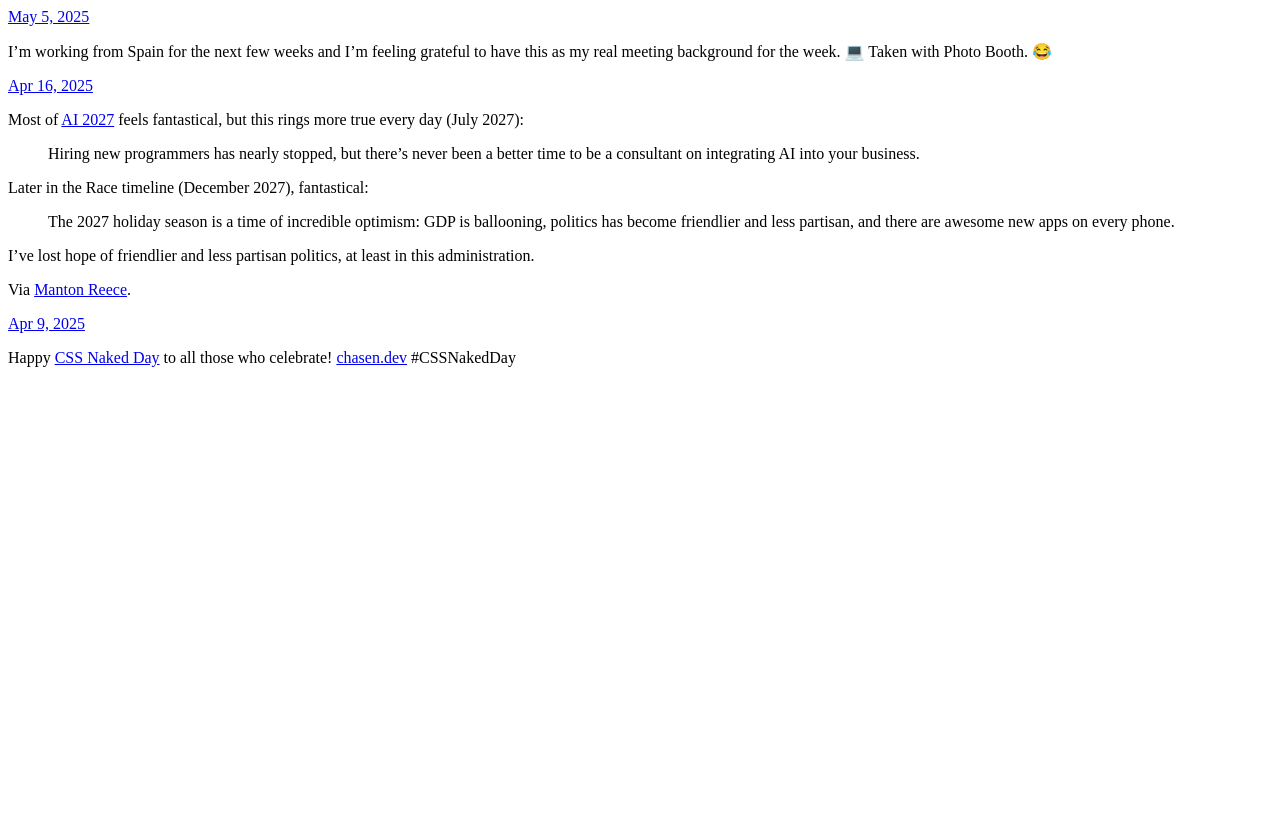
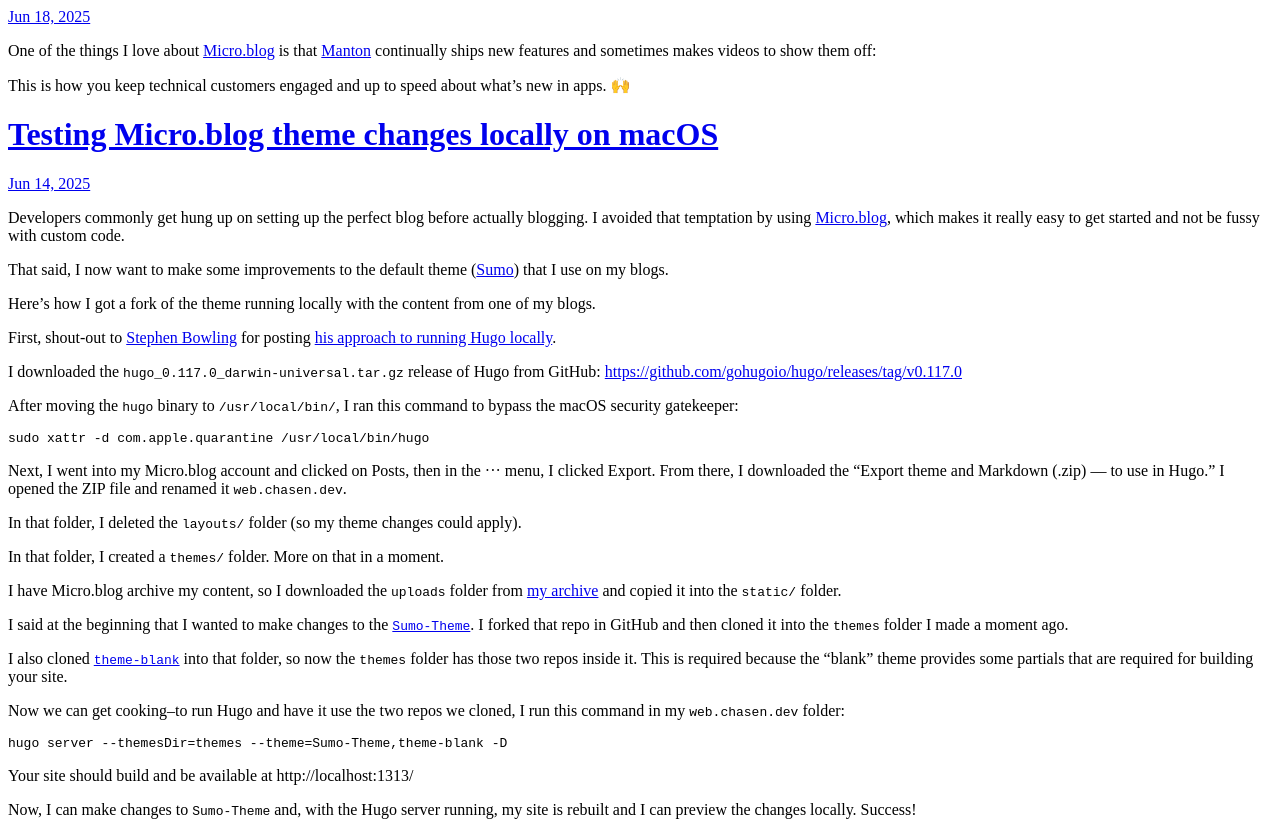
Before and after one commit to chasenlehara/web-archive, a plain HTML site: page index.html in a window 1280 px wide. Shown: the top 822 px of the page. Before the commit the page ends 800 px from the top, so only its background shows below. Drawn offline with Linux system fonts and the light colour scheme.

Commit message:
Archiving from Micro.blog.

```diff
--- a/index.html
+++ b/index.html
@@ -21,6 +21,48 @@
 <div class="h-feed">
 
 
+
+	  <div class="h-entry">
+
+
+		<a href="https://web.chasen.dev/2025/06/18/one-of-the-things-i.html" class="u-url"><time class="dt-published" datetime="2025-06-18 19:18:50 -0700">Jun 18, 2025</time></a>
+
+		<div class="e-content">
+			 <p>One of the things I love about <a href="https://micro.blog">Micro.blog</a> is that <a href="https://www.manton.org">Manton</a> continually ships new features and sometimes makes videos to show them off:</p>
+<!-- raw HTML omitted -->
+<p>This is how you keep technical customers engaged and up to speed about what’s new in apps. 🙌</p>
+
+		</div>
+	  </div>
+
+	  <div class="h-entry">
+
+			<h1><a href="https://web.chasen.dev/2025/06/14/testing-microblog-theme-changes-locally.html">Testing Micro.blog theme changes locally on macOS</a></h1>
+
+
+		<a href="https://web.chasen.dev/2025/06/14/testing-microblog-theme-changes-locally.html" class="u-url"><time class="dt-published" datetime="2025-06-14 22:10:00 -0700">Jun 14, 2025</time></a>
+
+		<div class="e-content">
+			 <p>Developers commonly get hung up on setting up the perfect blog before actually blogging. I avoided that temptation by using <a href="https://micro.blog/">Micro.blog</a>, which makes it really easy to get started and not be fussy with custom code.</p>
+<p>That said, I now want to make some improvements to the default theme (<a href="https://sumo.micro.blog">Sumo</a>) that I use on my blogs.</p>
+<p>Here’s how I got a fork of the theme running locally with the content from one of my blogs.</p>
+<p>First, shout-out to <a href="https://bwlng.com">Stephen Bowling</a> for posting <a href="https://help.micro.blog/t/hugo-version-theme-development/1291/9">his approach to running Hugo locally</a>.</p>
+<p>I downloaded the <code>hugo_0.117.0_darwin-universal.tar.gz</code> release of Hugo from GitHub: <a href="https://github.com/gohugoio/hugo/releases/tag/v0.117.0">https://github.com/gohugoio/hugo/releases/tag/v0.117.0</a></p>
+<p>After moving the <code>hugo</code> binary to <code>/usr/local/bin/</code>, I ran this command to bypass the macOS security gatekeeper:</p>
+<pre tabindex="0"><code>sudo xattr -d com.apple.quarantine /usr/local/bin/hugo
+</code></pre><p>Next, I went into my Micro.blog account and clicked on Posts, then in the ··· menu, I clicked Export. From there, I downloaded the “Export theme and Markdown (.zip) — to use in Hugo.” I opened the ZIP file and renamed it <code>web.chasen.dev</code>.</p>
+<p>In that folder, I deleted the <code>layouts/</code> folder (so my theme changes could apply).</p>
+<p>In that folder, I created a <code>themes/</code> folder. More on that in a moment.</p>
+<p>I have Micro.blog archive my content, so I downloaded the <code>uploads</code> folder from <a href="https://github.com/chasenlehara/web-archive">my archive</a> and copied it into the <code>static/</code> folder.</p>
+<p>I said at the beginning that I wanted to make changes to the <a href="https://github.com/MattSLangford/Sumo-Theme"><code>Sumo-Theme</code></a>. I forked that repo in GitHub and then cloned it into the <code>themes</code> folder I made a moment ago.</p>
+<p>I also cloned <a href="https://github.com/microdotblog/theme-blank"><code>theme-blank</code></a> into that folder, so now the <code>themes</code> folder has those two repos inside it. This is required because the “blank” theme provides some partials that are required for building your site.</p>
+<p>Now we can get cooking–to run Hugo and have it use the two repos we cloned, I run this command in my <code>web.chasen.dev</code> folder:</p>
+<pre tabindex="0"><code>hugo server --themesDir=themes --theme=Sumo-Theme,theme-blank -D
+</code></pre><p>Your site should build and be available at http://localhost:1313/</p>
+<p>Now, I can make changes to <code>Sumo-Theme</code> and, with the Hugo server running, my site is rebuilt and I can preview the changes locally. Success!</p>
+
+		</div>
+	  </div>
 
 	  <div class="h-entry">
 
```
